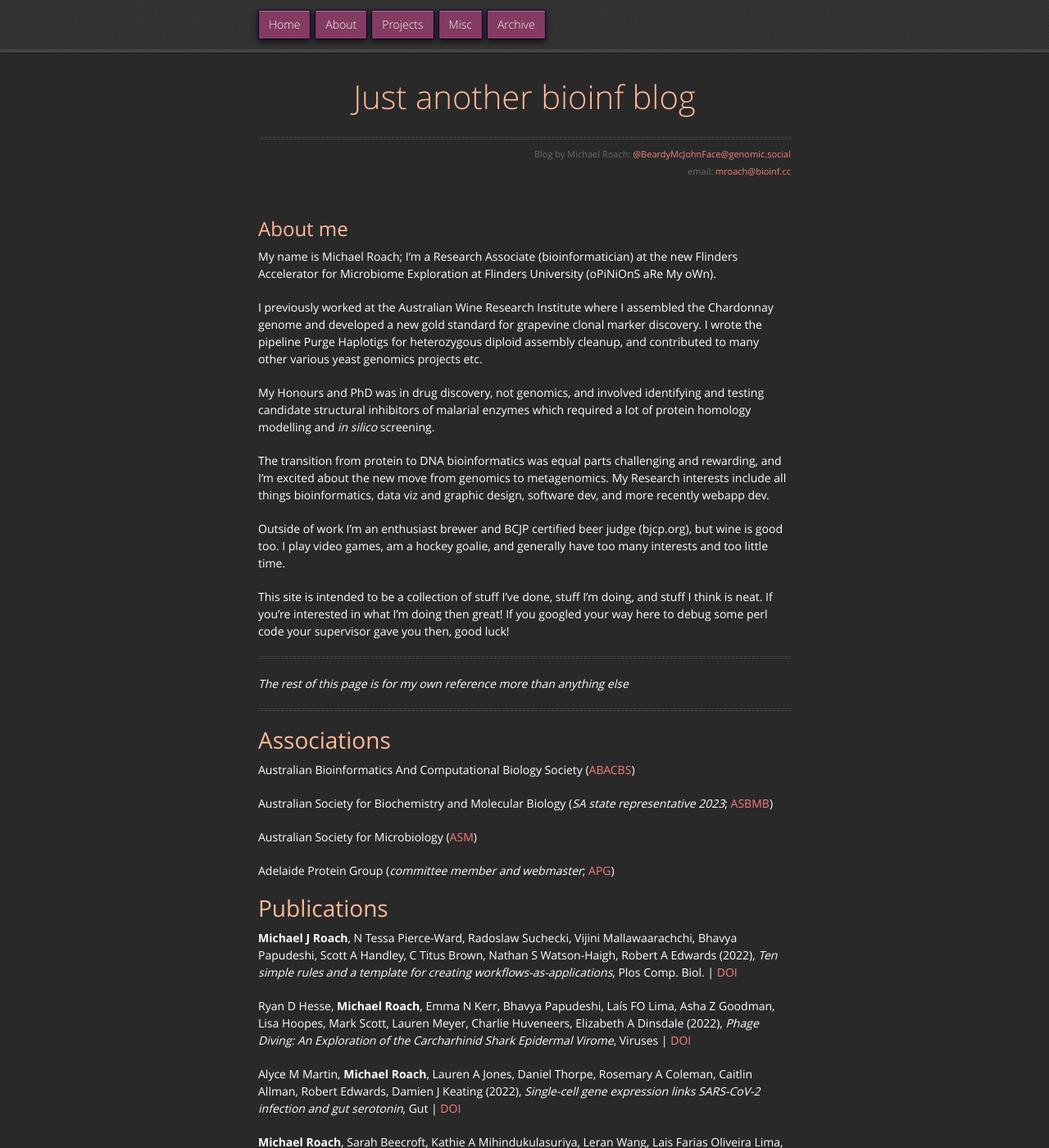
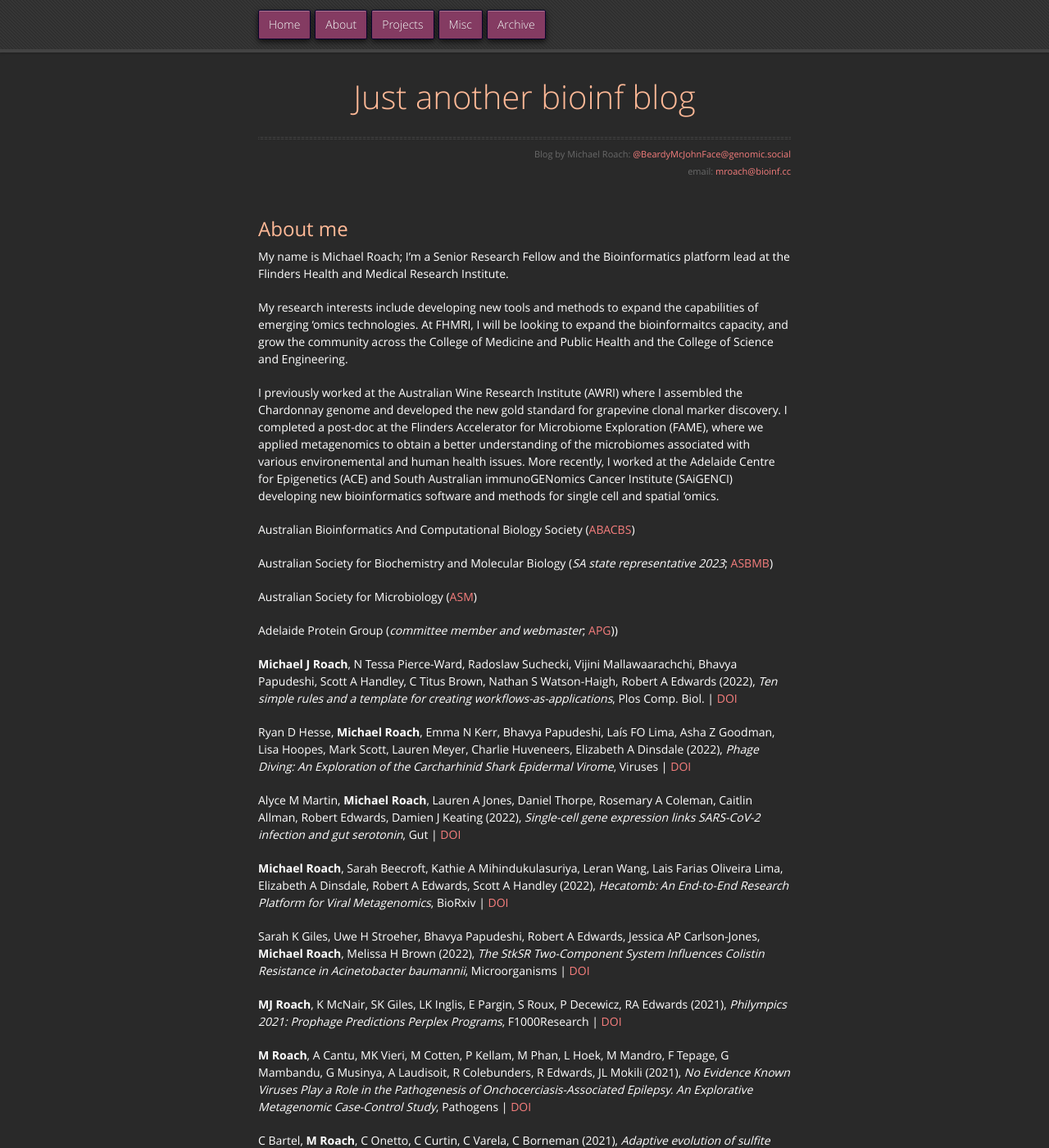
Before and after one commit to beardymcjohnface/beardymcjohnface.github.io, a Jekyll site: the page built from _pages/about.md, in a window 1280 px wide and 1400 px high. Shown: the whole window at 82% size. Built offline with Jekyll 4.4.1, drawn with Linux system fonts in a browser that asks for light colours; some of the changed text lies outside the part shown.

Commit message:
webpage update

```diff
--- a/_pages/about.md
+++ b/_pages/about.md
@@ -6,39 +6,39 @@
 
 ## About me
 
-My name is Michael Roach; I'm a Research Associate (bioinformatician) at the new Flinders Accelerator for Microbiome
-Exploration at Flinders University (oPiNiOnS aRe My oWn).
+My name is Michael Roach; I'm a Senior Research Fellow and the Bioinformatics platform lead at the Flinders Health
+and Medical Research Institute.
 
-I previously worked at the Australian Wine Research Institute where I assembled the Chardonnay genome and developed a
-new gold standard for grapevine clonal marker discovery. I wrote the pipeline Purge Haplotigs for heterozygous diploid
-assembly cleanup, and contributed to many other various yeast genomics projects etc.
+My research interests include developing new tools and methods to expand the capabilities of emerging 'omics
+technologies. At FHMRI, I will be looking to expand the bioinformaitcs capacity, and grow the community across the
+College of Medicine and Public Health and the College of Science and Engineering.
 
-My Honours and PhD was in drug discovery, not genomics, and involved identifying and testing candidate structural
-inhibitors of malarial enzymes which required a lot of protein homology modelling and _in silico_ screening.
+I previously worked at the Australian Wine Research Institute (AWRI) where I assembled the Chardonnay genome and
+developed the new gold standard for grapevine clonal marker discovery. I completed a post-doc at the Flinders
+Accelerator for Microbiome Exploration (FAME), where we applied metagenomics to obtain a better understanding of the
+microbiomes associated with various environemental and human health issues. More recently, I worked at the Adelaide
+Centre for Epigenetics (ACE) and South Australian immunoGENomics Cancer Institute (SAiGENCI) developing new
+bioinformatics software and methods for single cell and spatial 'omics.
 
-The transition from protein to DNA bioinformatics was equal parts challenging and rewarding, and I'm excited about the
-new move from genomics to metagenomics. My Research interests include all things bioinformatics, data viz and graphic
-design, software dev, and more recently webapp dev.
+[//]: # (---)
 
-Outside of work I'm an enthusiast brewer and BCJP certified beer judge (bjcp.org), but wine is good too.
-I play video games, am a hockey goalie, and generally have too many interests and too little time.
+[//]: # ()
+[//]: # (_The rest of this page is for my own reference more than anything else_)
 
-This site is intended to be a collection of stuff I've done, stuff I'm doing, and stuff I think is neat.
-If you're interested in what I'm doing then great!
-If you googled your way here to debug some perl code your supervisor gave you then, good luck!
+[//]: # ()
+[//]: # (---)
 
----
+[//]: # ()
+[//]: # ({% include associations.md %})
 
-_The rest of this page is for my own reference more than anything else_
+[//]: # ()
+[//]: # ({% include publications.md %})
 
----
+[//]: # ()
+[//]: # ({% include presentations.md %})
 
-{% include associations.md %}
+[//]: # ()
+[//]: # ({% include awards.md %})
 
-{% include publications.md %}
-
-{% include presentations.md %}
-
-{% include awards.md %}
-
-{% include non-peer-reviewed.md %}
+[//]: # ()
+[//]: # ({% include non-peer-reviewed.md %})
```
